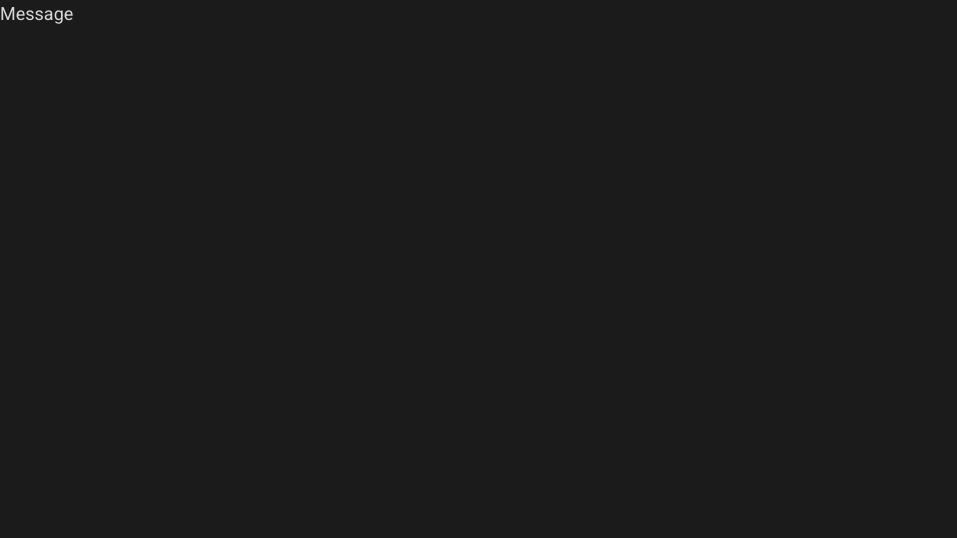
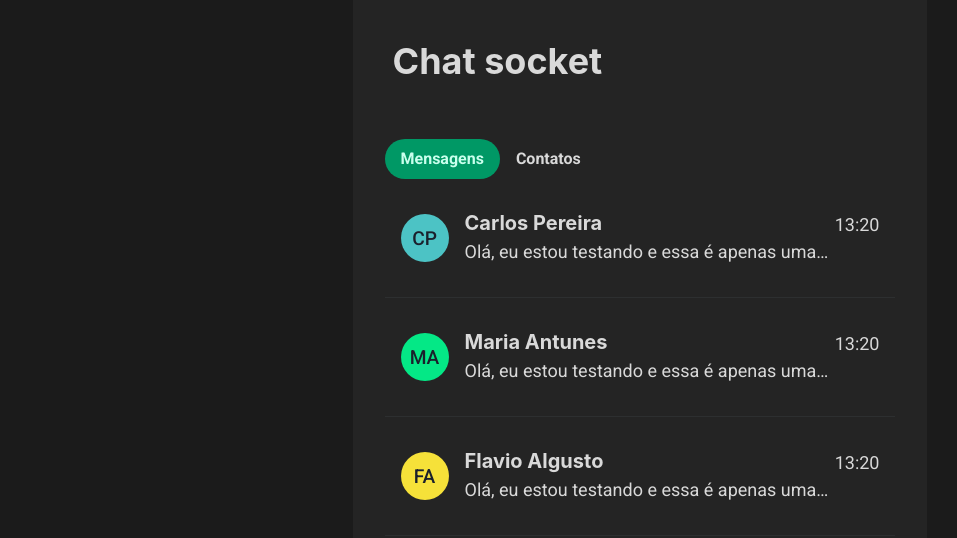
Before and after one commit to rafaelomodei/chat-socket, a React (Create React App) app: page / in a window 1280 px wide. Shown: the top 538 px of the page, without its empty margins (0-957 px from the left). Built offline with nearby package versions, Linux system fonts and the light colour scheme.

Commit message:
feat: created contact list

```diff
--- /dev/null
+++ b/src/components/organisms/cardContact/index.tsx
@@ -0,0 +1,39 @@
+import {
+  Avatar,
+  Flex,
+  LinkBox,
+  LinkOverlay,
+  Heading,
+  Text,
+} from '@chakra-ui/react';
+
+export interface ICardContact {
+  ip: string;
+  image?: string;
+  message?: string;
+  timeMessageSend?: string;
+  name?: string;
+}
+
+export const CardContact = (data: ICardContact) => {
+  const { ip, image, message, name, timeMessageSend } = data;
+  return (
+    <LinkBox alignItems='center' padding={4} mt={4} mb={4}>
+      <LinkOverlay
+        href={`#${ip}`}
+        display='flex'
+        flexDirection='row'
+        alignItems='center'
+      >
+        <Avatar name={name || ip} mr={4} />
+        <Flex width='100%' flexDirection='column'>
+          <Flex width='100%' justifyContent='space-between'>
+            <Heading size='md'>{name || ip}</Heading>
+            {message && <Text>{timeMessageSend}</Text>}
+          </Flex>
+          {message && <Text noOfLines={1}>{message}</Text>}
+        </Flex>
+      </LinkOverlay>
+    </LinkBox>
+  );
+};
--- /dev/null
+++ b/src/components/organisms/contactList/index.tsx
@@ -0,0 +1,121 @@
+import {
+  Box,
+  Container,
+  Divider,
+  Heading,
+  Tab,
+  TabList,
+  TabPanel,
+  TabPanels,
+  Tabs,
+  Text,
+} from '@chakra-ui/react';
+import { theme } from '../../../utils/themes';
+import { CardContact, ICardContact } from '../cardContact';
+import { TabItem } from './styled';
+
+export const ContactList = () => {
+  const messages: ICardContact[] = [
+    {
+      ip: '192.168.0.1',
+      image: '',
+      message: 'Olá, eu estou testando e essa é apenas uma mensagem de teste',
+      timeMessageSend: '13:20',
+      name: 'Carlos Pereira',
+    },
+    {
+      ip: '192.168.0.2',
+      image: '',
+      message: 'Olá, eu estou testando e essa é apenas uma mensagem de teste',
+      timeMessageSend: '13:20',
+      name: 'Maria Antunes',
+    },
+    {
+      ip: '192.168.0.3',
+      image: '',
+      message: 'Olá, eu estou testando e essa é apenas uma mensagem de teste',
+      timeMessageSend: '13:20',
+      name: 'Flavio Algusto',
+    },
+  ];
+
+  const contacts: ICardContact[] = [
+    {
+      ip: '192.168.0.1',
+      image: '',
+      timeMessageSend: '13:20',
+      name: 'Carlos Pereira',
+    },
+    {
+      ip: '192.168.0.2',
+      image: '',
+      timeMessageSend: '13:20',
+      name: 'Maria Antunes',
+    },
+    {
+      ip: '192.168.0.3',
+      image: '',
+      timeMessageSend: '13:20',
+      name: 'Flavio Algusto',
+    },
+    {
+      ip: '192.168.0.3',
+      image: '',
+      timeMessageSend: '13:20',
+      name: 'Juliana Red',
+    },
+    {
+      ip: '192.168.0.3',
+      image: '',
+      timeMessageSend: '13:20',
+      name: 'Café Com Leite',
+    },
+  ];
+
+  return (
+    <Container
+      padding={8}
+      bg={theme.colors.brand.backgroundSecondary}
+      height='100%'
+    >
+      <Heading size='xl' padding={2}>Chat socket</Heading>
+      <Box height={12} />
+      <Tabs variant='soft-rounded' padding={0}>
+        <TabList>
+          <TabItem>Mensagens</TabItem>
+          <TabItem>Contatos</TabItem>
+        </TabList>
+        <TabPanels>
+          <TabPanel padding={0}>
+            {messages.map((message) => (
+              <div key={message.ip}>
+                <CardContact
+                  ip={message.ip}
+                  name={message.name}
+                  message={message.message}
+                  timeMessageSend={message.timeMessageSend}
+                />
+
+                <Divider borderColor={theme.colors.brand.tertiary} />
+              </div>
+            ))}
+          </TabPanel>
+          <TabPanel padding={0}>
+            {contacts.map((message) => (
+              <div key={message.ip}>
+                <CardContact
+                  ip={message.ip}
+                  name={message.name}
+                  message={message.message}
+                  timeMessageSend={message.timeMessageSend}
+                />
+
+                <Divider borderColor={theme.colors.brand.tertiary} />
+              </div>
+            ))}
+          </TabPanel>
+        </TabPanels>
+      </Tabs>
+    </Container>
+  );
+};
--- /dev/null
+++ b/src/components/organisms/contactList/styled.ts
@@ -0,0 +1,12 @@
+import { Tab } from '@chakra-ui/react';
+import styled from 'styled-components';
+import { theme } from '../../../utils/themes';
+
+export const TabItem = styled(Tab)`
+  color: ${theme.colors.brand.primary} !important;
+
+  &&[aria-selected='true'] {
+    color: ${theme.colors.brand.greenLight} !important;
+    background-color: ${theme.colors.brand.green};
+  }
+`;
--- a/src/pages/home/index.tsx
+++ b/src/pages/home/index.tsx
@@ -1,5 +1,14 @@
+import { Container, Flex } from '@chakra-ui/react';
+import { ContactList } from '../../components/organisms/contactList';
+
 const Home = () => {
-  return <h1>Message</h1>;
+  return (
+    <Flex height="100%">
+      <Container height="100vh">
+        <ContactList />
+      </Container>
+    </Flex>
+  );
 };
 
 export default Home;
--- a/src/utils/themes/index.tsx
+++ b/src/utils/themes/index.tsx
@@ -10,6 +10,7 @@ export const theme = extendTheme({
       secondary: '#A8A8AA',
       tertiary: '#35373A',
       green: '#009865',
+      greenLight: '#C9FFED',
       red: '#DF1828',
     },
   },
```
